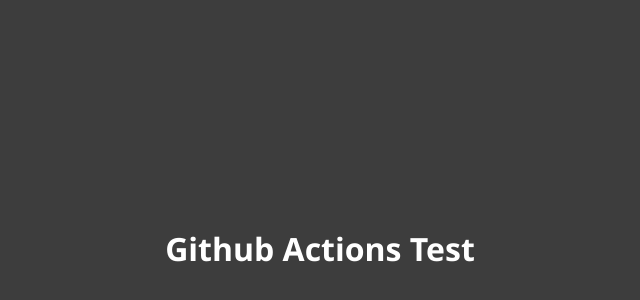
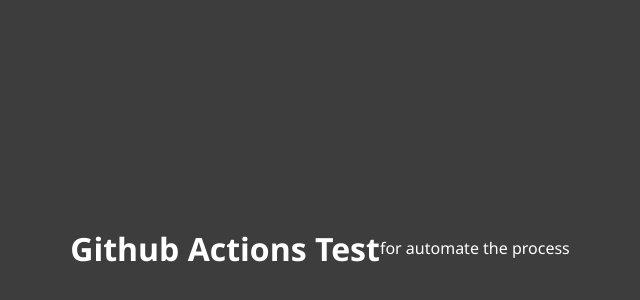
Before and after one commit to RakeshSangem/github-actions, a plain HTML site: page index.html in a window 1280 px wide. Shown: the part 152-452 px from the top of the page, without its empty margins (320-960 px from the left). Drawn offline with Linux system fonts and the light colour scheme.

Commit message:
add paragraph to the html file

```diff
--- a/index.html
+++ b/index.html
@@ -10,6 +10,7 @@
   <body>
     <div class="main">
       <h1>Github Actions Test</h1>
+      <p>for automate the process</p>
     </div>
   </body>
 </html>
```
